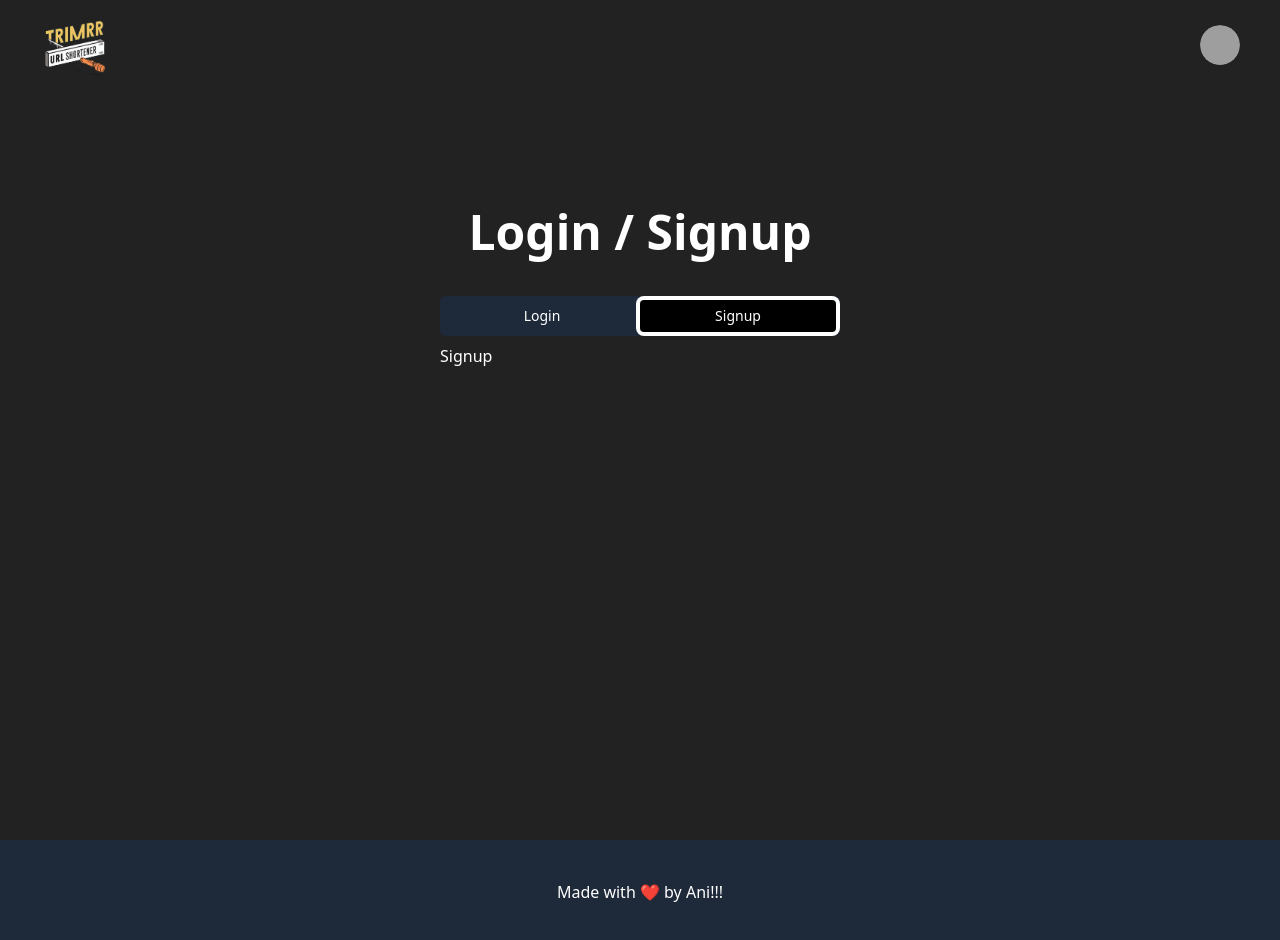
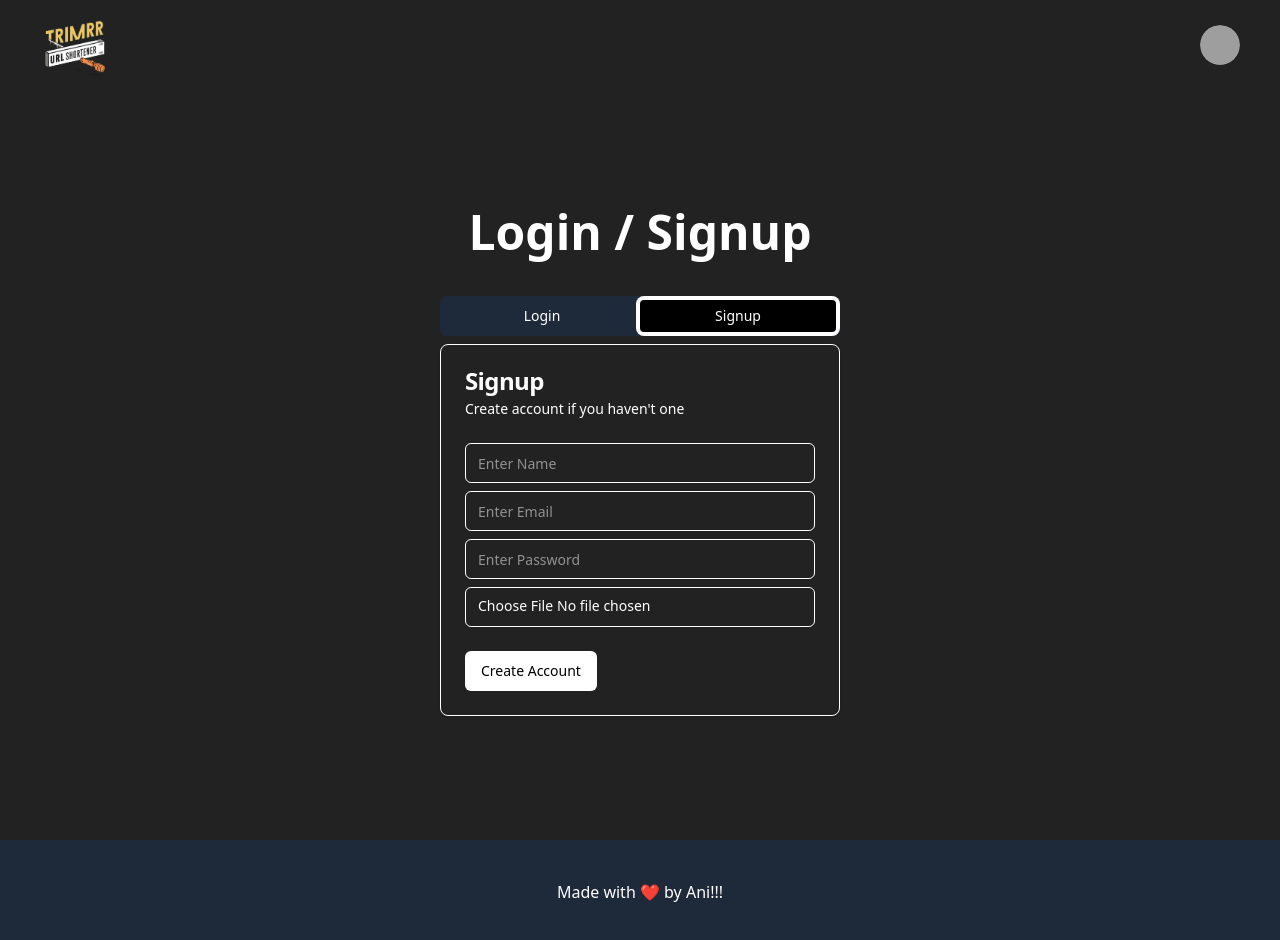
Before and after one commit to ani29dy/URLTrimrr, a React (Vite) app: page /auth in a window 1280 px wide. Both pictures are taken after a click on the tab "Signup". Shown: the top 940 px of the page. Built offline with nearby package versions, Linux system fonts and the light colour scheme; no server answers; grey boxes are pictures that could not be loaded.

Commit message:
Created Login and Signup Components

```diff
--- /dev/null
+++ b/src/Context.jsx
@@ -0,0 +1,24 @@
+import { createContext, useContext, useEffect } from "react";
+import useFetch from "./hooks/useFetch";
+import { getCurrentUser } from "./db/APIAuth";
+
+const UrlContext = createContext();
+
+const UrlProvider = ({ children }) => {
+  const { data: user, loading, fn: fetchUser } = useFetch(getCurrentUser);
+  const isAuthenticated = user?.role === "authenticated";
+  useEffect(() => {
+    fetchUser();
+  }, []);
+  return (
+    <UrlContext.Provider value={{ user, fetchUser, loading, isAuthenticated }}>
+      {children}
+    </UrlContext.Provider>
+  );
+};
+
+export const UrlState = () => {
+  return useContext(UrlContext);
+};
+
+export default UrlProvider;
--- a/src/components/Login.jsx
+++ b/src/components/Login.jsx
@@ -14,6 +14,8 @@
 import * as Yup from "yup";
 import useFetch from "../hooks/useFetch";
 import { login } from "../db/APIAuth";
+import { useNavigate, useSearchParams } from "react-router-dom";
+import { UrlState } from "../Context";
 
 const Login = () => {
   const [errors, setErrors] = useState({});
@@ -21,6 +23,10 @@
     email: "",
     password: "",
   });
+
+  const navigate = useNavigate();
+  const [searchParams] = useSearchParams();
+  const longLink = searchParams.get("createNew");
 
   const handleInputChange = (e) => {
     const { name, value } = e.target;
@@ -31,8 +37,13 @@
   };
 
   const { data, loading, error, fn: fnLogin } = useFetch(login, formData);
+  const { fetchUser } = UrlState;
+
   useEffect(() => {
-    console.log(data);
+    if (error === null && data) {
+      navigate(`/dashboard?${longLink ? `createNew=${longLink}` : ""}`);
+      fetchUser();
+    }
   }, [data, error]);
 
   const handleLogin = async () => {
--- a/src/components/Signup.jsx
+++ b/src/components/Signup.jsx
@@ -1,7 +1,138 @@
-import React from "react";
+import { React, useEffect, useState } from "react";
+import {
+  Card,
+  CardContent,
+  CardDescription,
+  CardFooter,
+  CardHeader,
+  CardTitle,
+} from "../components/ui/card";
+import { Input } from "../components/ui/input";
+import { Button } from "../components/ui/button";
+import { BeatLoader } from "react-spinners";
+import Error from "./Error";
+import * as Yup from "yup";
+import useFetch from "../hooks/useFetch";
+import { signup } from "../db/APIAuth";
+import { useNavigate, useSearchParams } from "react-router-dom";
 
 const Signup = () => {
-  return <div>Signup</div>;
+  const navigate = useNavigate();
+  const [searchParams] = useSearchParams();
+  const longLink = searchParams.get("createNew");
+
+  const [errors, setErrors] = useState({});
+  const [formData, setFormData] = useState({
+    name: "",
+    email: "",
+    password: "",
+    profile_pic: null,
+  });
+
+  const handleInputChange = (e) => {
+    const { name, value, files } = e.target;
+    setFormData((prevState) => ({
+      ...prevState,
+      [name]: files ? files[0] : value,
+    }));
+  };
+
+  const { data, loading, error, fn: fnSignup } = useFetch(signup, formData);
+
+  useEffect(() => {
+    if (error === null && data) {
+      navigate(`/dashboard?${longLink ? `createNew=${longLink}` : ""}`);
+    }
+  }, [error, loading]);
+
+  const handleSignup = async () => {
+    setErrors([]);
+    try {
+      const schema = Yup.object().shape({
+        name: Yup.string().required("Name is Required"),
+        email: Yup.string()
+          .email("Invalid Email")
+          .required("Email is Required"),
+        password: Yup.string()
+          .min(6, "Password must be minimum 6 Characters")
+          .required("Password is Required"),
+        profile_pic: Yup.mixed().required("Profile Picture is Required"),
+      });
+
+      await schema.validate(formData, { abortEarly: false });
+      await fnSignup();
+    } catch (error) {
+      const newErrors = {};
+      if (error?.inner) {
+        error.inner.forEach((err) => {
+          newErrors[err.path] = err.message;
+        });
+
+        setErrors(newErrors);
+      } else {
+        setErrors({ api: error.message });
+      }
+    }
+  };
+
+  return (
+    <Card>
+      <CardHeader>
+        <CardTitle>Signup</CardTitle>
+        <CardDescription>
+          Create account if you haven&apos;t one
+        </CardDescription>
+        {error && <Error message={error?.message} />}
+      </CardHeader>
+      <CardContent className="space-y-2">
+        <div className="space-y-1">
+          <Input
+            type="text"
+            name="name"
+            placeholder="Enter Name"
+            onChange={handleInputChange}
+          />
+          {errors.name && <Error message={errors.name} />}
+        </div>
+        <div className="space-y-1">
+          <Input
+            type="email"
+            name="email"
+            placeholder="Enter Email"
+            onChange={handleInputChange}
+          />
+          {errors.email && <Error message={errors.email} />}
+        </div>
+        <div className="space-y-1">
+          <Input
+            type="password"
+            name="password"
+            placeholder="Enter Password"
+            onChange={handleInputChange}
+          />
+          {errors.password && <Error message={errors.password} />}
+        </div>
+        <div className="space-y-1">
+          <Input
+            type="file"
+            name="profile_pic"
+            accept="image/*"
+            onChange={handleInputChange}
+          />
+          {errors.profile_pic && <Error message={errors.profile_pic} />}
+        </div>
+      </CardContent>
+      <CardFooter>
+        <Button onClick={handleSignup} className="bg-white text-black">
+          {loading ? (
+            <BeatLoader size={10} color="#36d7b7" />
+          ) : (
+            "Create Account"
+          )}
+        </Button>
+      </CardFooter>
+    </Card>
+  );
 };
 
 export default Signup;
--- a/src/db/APIAuth.js
+++ b/src/db/APIAuth.js
@@ -10,3 +10,32 @@
 
   return data;
 };
+
+export async function getCurrentUser() {
+  const { data: session, error } = await supabase.auth.getSession();
+  if (!session.session) return null;
+  if (error) throw new Error(error.message);
+  return session.session?.user;
+}
+
+export async function signup({ name, email, password, profile_pic }) {
+  const fileName = `dp-${name.split(" ").join("-")} - ${Math.random()}`;
+  const { error: storageError } = await supabase.storage
+    .from("profile_pic")
+    .upload(fileName, profile_pic);
+
+  if (storageError) throw new Error(error.message);
+
+  await supabase.auth.signUp({
+    email,
+    password,
+    options: {
+      data: {
+        name,
+        profile_pic: `${supabase}/storage/v1/object/public/profile_pic/${fileName}`,
+      },
+    },
+  });
+
+  if (error) throw new Error(error.message);
+}
```
